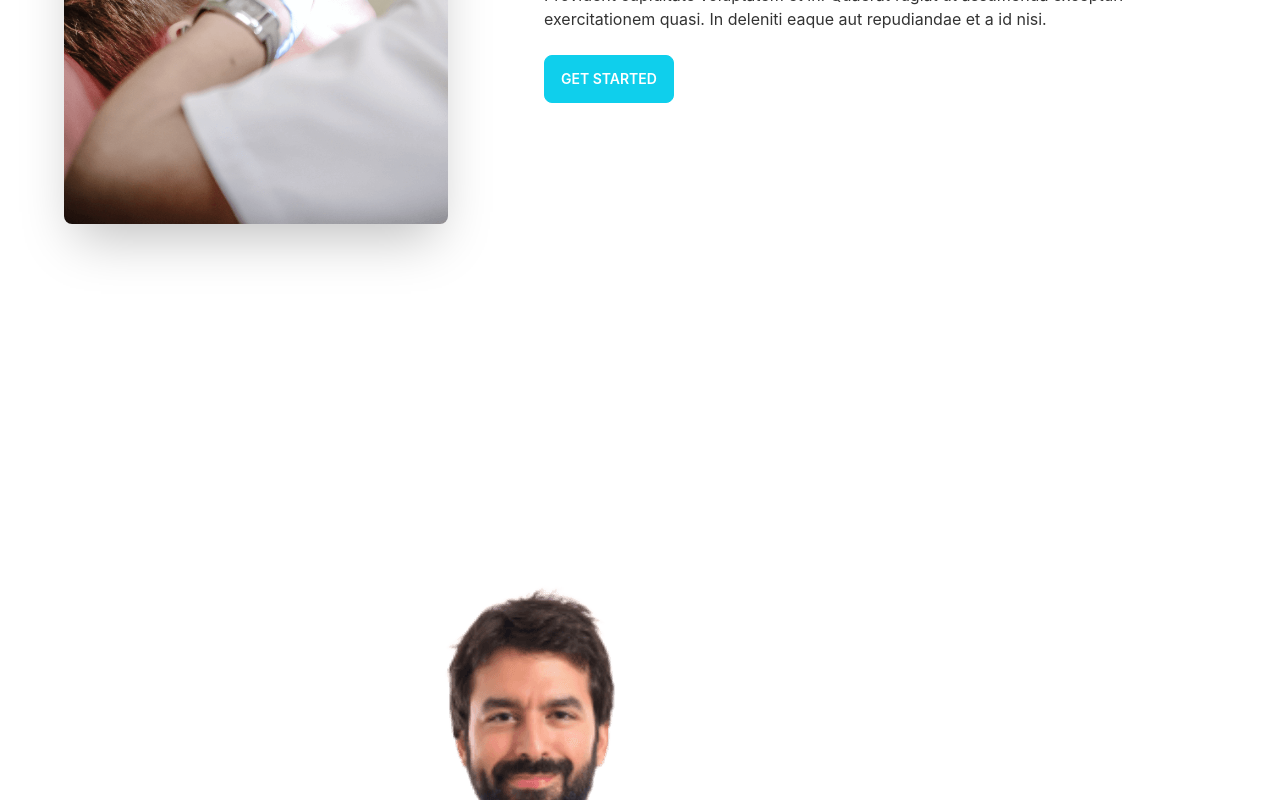
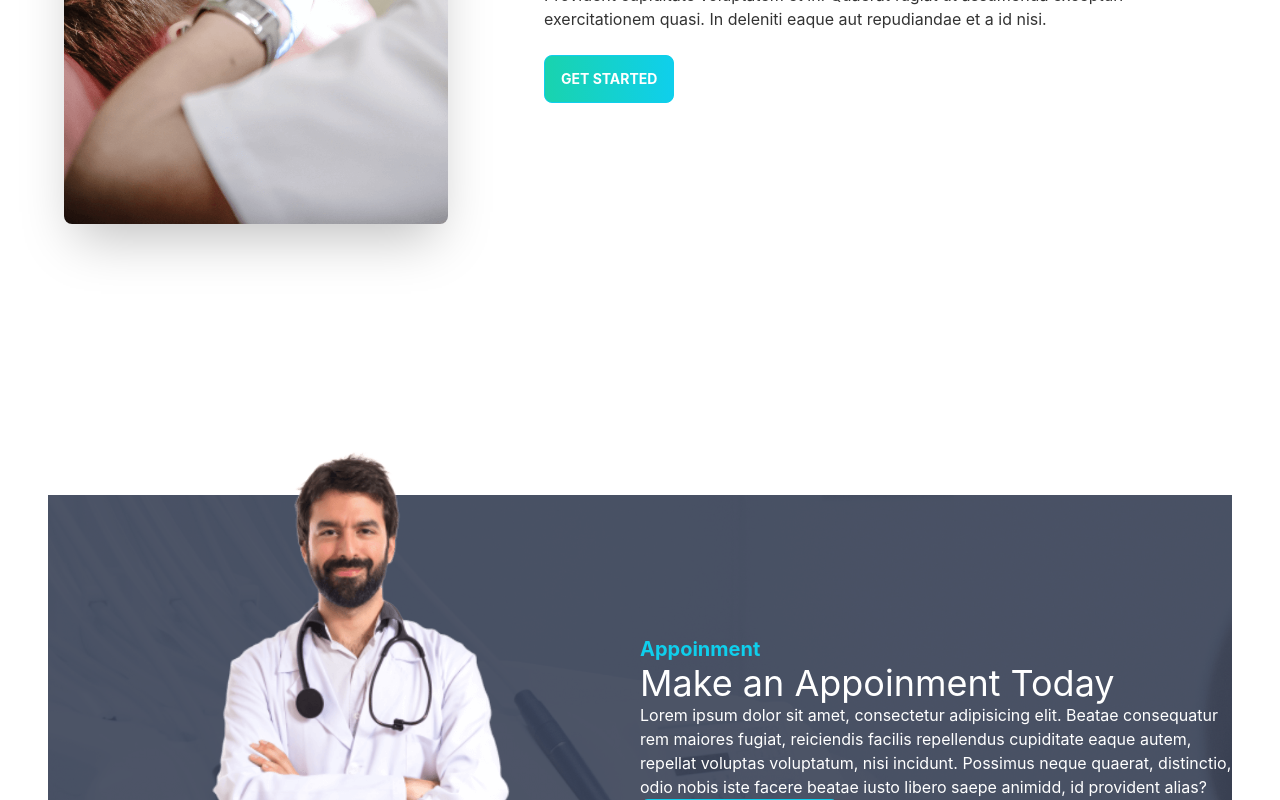
Before and after one commit to Rasel105/doctors-portal-client, a React (Create React App) app: page / in a window 1280 px wide. Shown: the part 2000-2800 px from the top of the page. Built offline with nearby package versions, Linux system fonts and the light colour scheme.

Commit message:
make an appoinment section created

```diff
--- a/src/Pages/Home/Banner.js
+++ b/src/Pages/Home/Banner.js
@@ -1,6 +1,7 @@
 import React from 'react';
 import chair from '../../assets/images/chair.png'
 import bg from '../../assets/images/bg.png'
+import PrimaryButton from '../Shared/PrimaryButton';
 
 const Banner = () => {
     return (
@@ -10,7 +11,7 @@ const Banner = () => {
                 <div>
                     <h1 className="text-5xl font-bold">Your New Smile Starts Here!</h1>
                     <p className="py-6">Provident cupiditate voluptatem et in. Quaerat fugiat ut assumenda excepturi exercitationem quasi. In deleniti eaque aut repudiandae et a id nisi.</p>
-                    <button className="btn btn-primary uppercase font-bold text-white bg-gradient-to-r from-secondary to-primary">Get Started</button>
+                   <PrimaryButton>Get Starts</PrimaryButton>
                 </div>
             </div>
         </div>
--- a/src/Pages/Home/MakeAppoinment.js
+++ b/src/Pages/Home/MakeAppoinment.js
@@ -1,16 +1,21 @@
 import React from 'react';
 import doctor from '../../assets/images/doctor.png'
-
+import appointment from '../../assets/images/appointment.png'
+import PrimaryButton from '../Shared/PrimaryButton';
 const MakeAppoinment = () => {
     return (
-        <section>
-            <div>
-                <img src={doctor} alt="" />
+        <section style={{
+            background: `url(${appointment})`
+        }}
+            className='flex justify-center items-center'>
+            <div className='flex-1 hidden lg:block'>
+                <img className='mt-[-100px]' src={doctor} alt="" />
             </div>
-            <div>
-                <h3 className='text-xl text-primary'>Appoinment</h3>
-                <h2>Make an Appoinment Today</h2>
-                <p>Lorem ipsum dolor sit amet, consectetur adipisicing elit. Beatae consequatur rem maiores fugiat, reiciendis facilis repellendus cupiditate eaque autem, repellat voluptas voluptatum, nisi incidunt. Possimus neque quaerat, distinctio, odio nobis iste facere beatae iusto libero saepe animi, id provident alias?</p>
+            <div className='flex-1 '>
+                <h3 className='text-xl text-primary font-bold'>Appoinment</h3>
+                <h2 className='text-white text-4xl'>Make an Appoinment Today</h2>
+                <p className='text-white'>Lorem ipsum dolor sit amet, consectetur adipisicing elit. Beatae consequatur rem maiores fugiat, reiciendis facilis repellendus cupiditate eaque autem, repellat voluptas voluptatum, nisi incidunt. Possimus neque quaerat, distinctio, odio nobis iste facere beatae iusto libero saepe animidd, id provident alias?</p>
+                <PrimaryButton>Make an Appoinment</PrimaryButton>
             </div>
         </section>
     );
--- a/src/Pages/Home/Services.js
+++ b/src/Pages/Home/Services.js
@@ -5,6 +5,7 @@ import fluoride from '../../assets/images/fluoride.png'
 import cavity from '../../assets/images/cavity.png'
 import whitening from '../../assets/images/whitening.png'
 import treatment from '../../assets/images/treatment.png'
+import PrimaryButton from '../Shared/PrimaryButton';
 
 const Services = () => {
     const services = [
@@ -48,7 +49,7 @@ const Services = () => {
                     <div className='lg:p-20'>
                         <h1 class="text-5xl font-bold">Exceptional Dental Care, on Your Terms</h1>
                         <p class="py-6">Provident cupiditate voluptatem et in. Quaerat fugiat ut assumenda excepturi exercitationem quasi. In deleniti eaque aut repudiandae et a id nisi.</p>
-                        <button class="btn btn-primary text-white">Get Started</button>
+                        <PrimaryButton>Get started</PrimaryButton>
                     </div>
                 </div>
             </div>
--- /dev/null
+++ b/src/Pages/Shared/PrimaryButton.js
@@ -0,0 +1,11 @@
+import React from 'react';
+
+const PrimaryButton = ({children}) => {
+    return (
+        <div>
+            <button className="btn btn-primary uppercase font-bold text-white bg-gradient-to-r from-secondary to-primary">{children}</button>
+        </div>
+    );
+};
+
+export default PrimaryButton;
```
